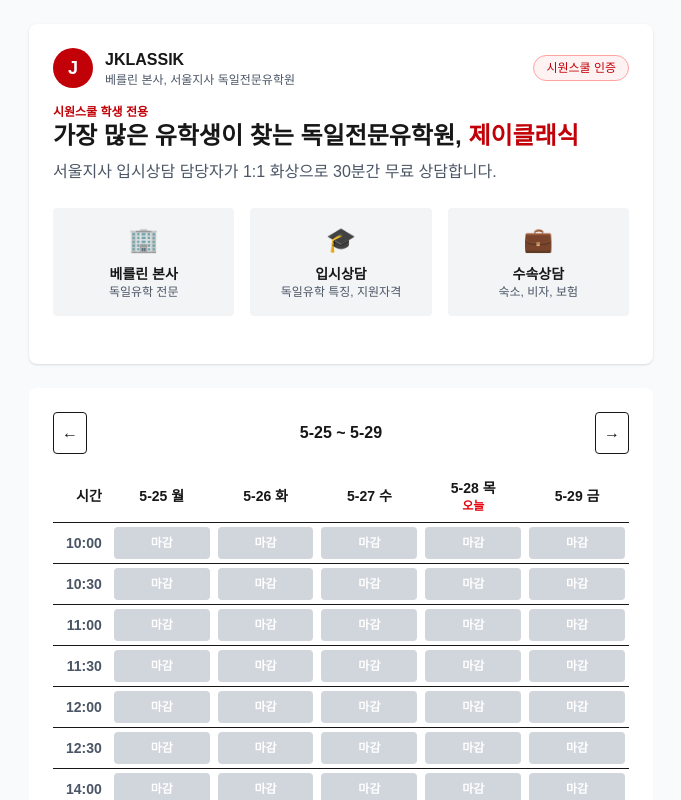
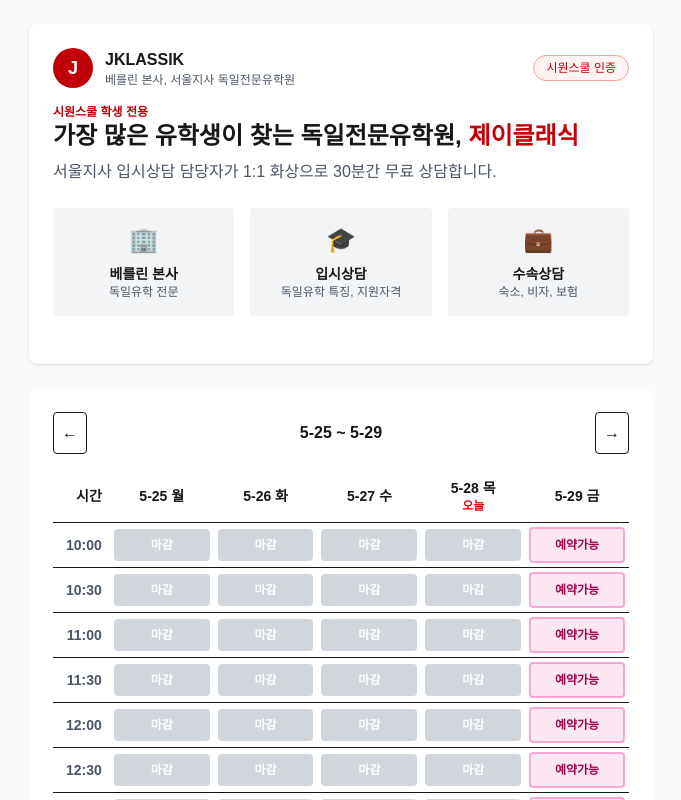
Before and after one commit to jkkimminhye-boop/jklassik-booking, a Next.js app: page / in a window 1280 px wide. Shown: the top 800 px of the page, without its empty margins (299-980 px from the left). Built offline with nearby package versions, Linux system fonts and the light colour scheme; no server answers; the database is empty.

Commit message:
Fix 24h booking rule

```diff
--- a/app/page.tsx
+++ b/app/page.tsx
@@ -133,16 +133,18 @@
                     const isTaken = takenSlots[ds]?.includes(slot);
                     const open = isBookingOpen(d, slot, now);
                     const isPast = (() => {
-                      // 과거 날짜
-                      if (d < today) return true;
+                      // 과거 날짜 또는 오늘
+                      if (d <= today) return true;
 
-                      // 오늘 날짜
-                      if (formatDate(d) === formatDate(today)) return true;
+                      // 해당 날짜+시간이 현재시각+24시간 이내면 마감
+                      const [slotHour, slotMin] = slot.split(':').map(Number);
+                      const slotDateTime = new Date(d);
+                      slotDateTime.setHours(slotHour, slotMin, 0, 0);
 
-                      // 내일 날짜 (24시간 전 마감)
-                      const tomorrow = new Date(today);
-                      tomorrow.setDate(today.getDate() + 1);
-                      if (formatDate(d) === formatDate(tomorrow)) return true;
+                      const deadline = new Date(now);
+                      deadline.setHours(deadline.getHours() + 24);
+
+                      if (slotDateTime < deadline) return true;
 
                       // 월요일인 경우: 전주 금요일 오후 6시 이후면 마감
                       if (d.getDay() === 1) {
```
